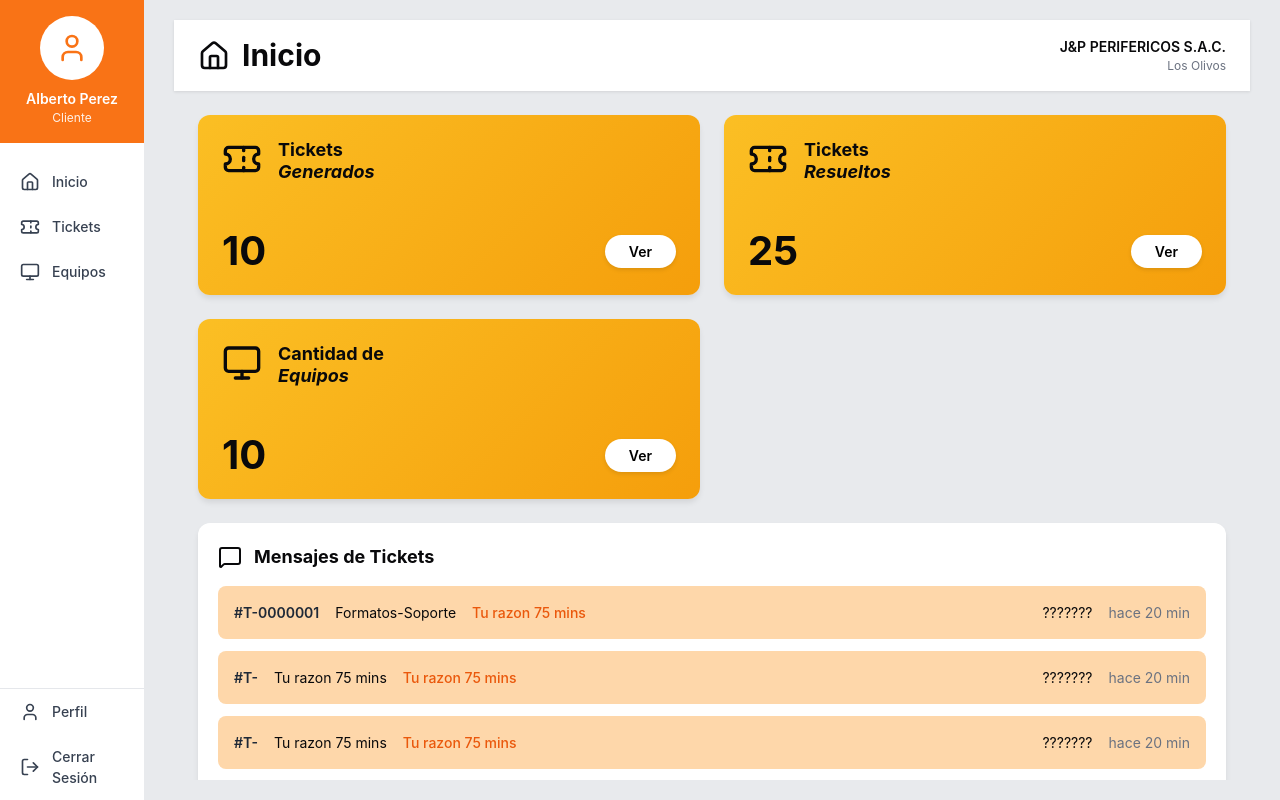
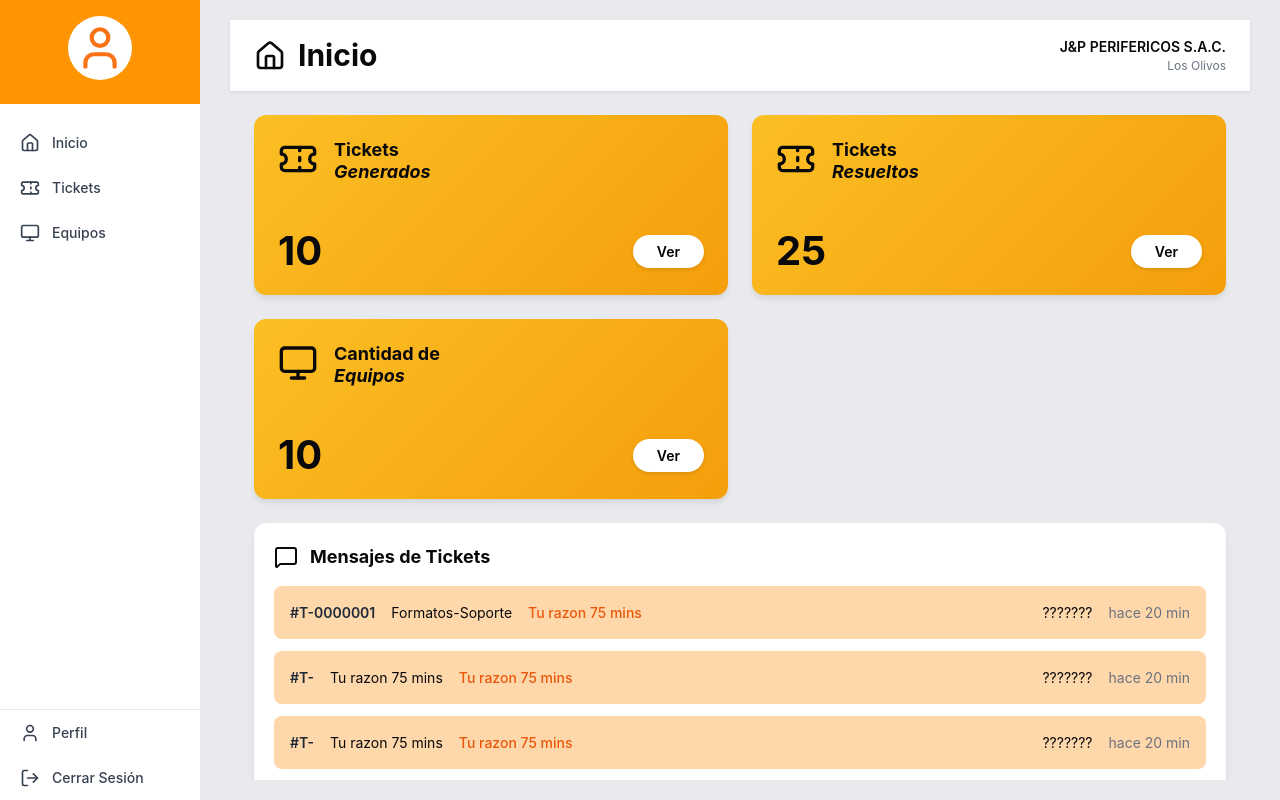
Before and after one commit to OscarArCa/help_desk, a React (Vite) app: page /inicioClient in a window 1280 px wide. Built offline with nearby package versions, Linux system fonts and the light colour scheme; no server answers.

Commit message:
style: :lipstick: Agregando cambios en sidebar cliente

```diff
--- a/src/App.tsx
+++ b/src/App.tsx
@@ -48,7 +48,7 @@ function App() {
 
                 <Route path="/inicio" element={<Inicio />} />
 
-                <Route path="/TicketClient" element={<TicketClient />} />
+                <Route path="/ticketClient" element={<TicketClient />} />
 
                 <Route path="/chat" element={<Chat />} />
 
--- a/src/Dashboard.css
+++ b/src/Dashboard.css
@@ -23,8 +23,8 @@ body {
 
 /* Sidebar */
 .sidebar {
-    width: 144px;
-    min-width: 144px;
+    width: 200px;
+    min-width: 150px;
     background-color: white;
     box-shadow: 0 10px 15px -3px rgba(0, 0, 0, 0.1);
     display: flex;
@@ -33,7 +33,7 @@ body {
 }
 
 .sidebar-header {
-    background-color: #f97316;
+    background-color: #FF9500;
     padding: 1rem;
     text-align: center;
     color: white;
@@ -60,8 +60,9 @@ body {
 }
 
 .sidebar-role {
-    font-size: 0.75rem;
+
     opacity: 0.9;
+    color: #606060;
 }
 
 .sidebar-nav {
@@ -215,6 +216,7 @@ body {
     border-radius: 9999px;
     font-size: 0.875rem;
     font-weight: 600;
+    color : black;
     border: none;
     cursor: pointer;
     transition: all 0.2s;
--- a/src/components/ui/Sidebar.tsx
+++ b/src/components/ui/Sidebar.tsx
@@ -1,4 +1,5 @@
 import React from 'react';
+import { useAuth } from "@/context/AuthContext";
 import { Home, Ticket, Monitor, User, LogOut } from 'lucide-react';
 import { Link, useLocation } from 'react-router-dom';
 
@@ -10,15 +11,16 @@ export function logout() {
 
 const Sidebar: React.FC = () => {
     const location = useLocation();
+    const { user } = useAuth();
 
     return (
         <div className="sidebar">
             <div className="sidebar-header">
                 <div className="sidebar-avatar">
-                    <User size={32}/>
+                    <User size={50} />
                 </div>
-                <div className="sidebar-name">Alberto Perez</div>
-                <div className="sidebar-role">Cliente</div>
+                <div className="sidebar-name">{user?.name}</div>
+                <div className="sidebar-role">{user?.roles}</div>
             </div>
 
             <nav className="sidebar-nav">
@@ -58,6 +60,7 @@ const Sidebar: React.FC = () => {
                 <Link
                     to="/login"
                     className={`sidebar-link ${location.pathname === '/login' ? 'active' : ''}`}
+                    onClick={logout}
                 >
                     <LogOut size={20} />
                     <span>Cerrar Sesión</span>
```
